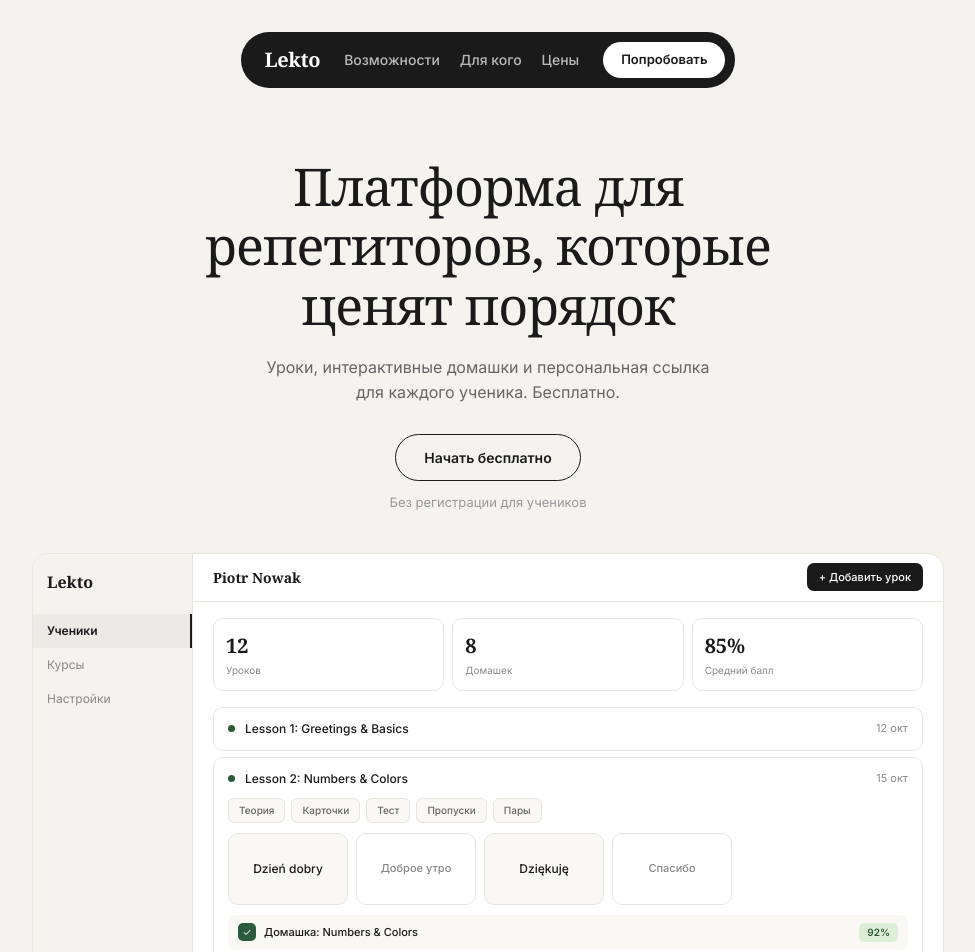
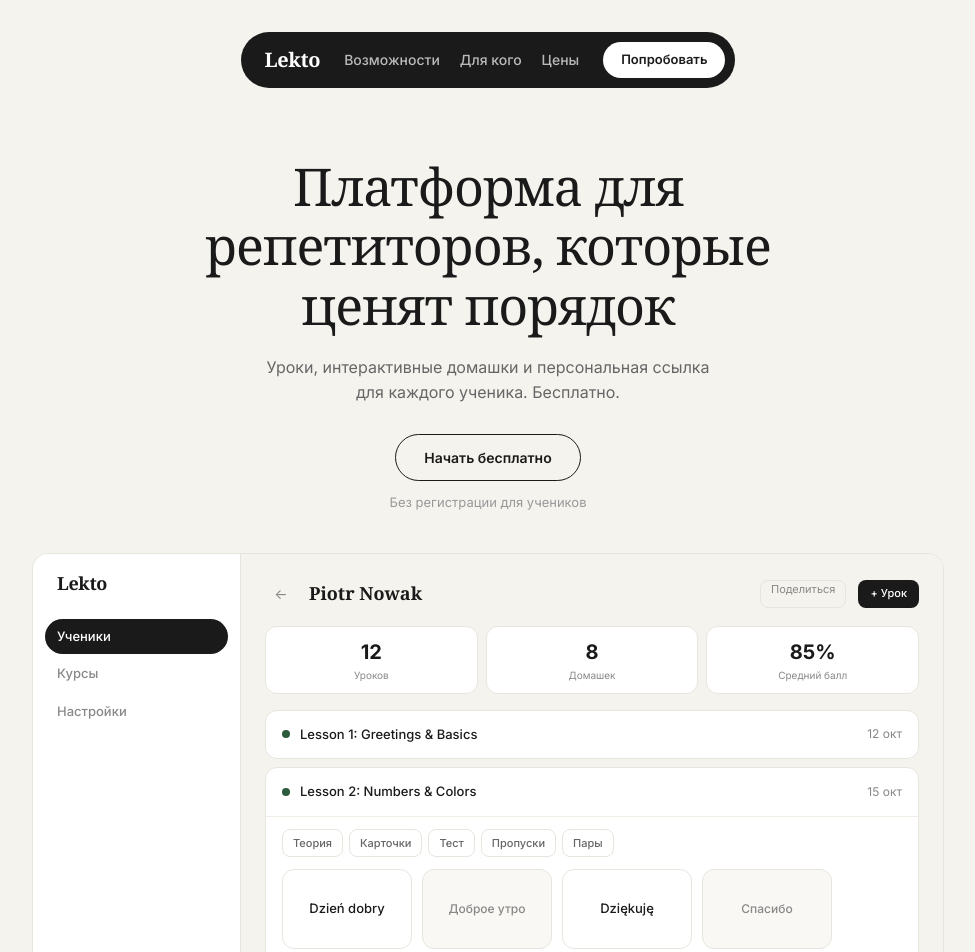
Before and after one commit to zerox9dev/lekto, a React (Vite) app: page / in a window 1280 px wide. Shown: the top 952 px of the page, without its empty margins (152-1127 px from the left). Built offline with nearby package versions, Linux system fonts and the light colour scheme; no server answers.

Commit message:
fix: preview matches real cabinet design (sidebar, cards, layout)

```diff
--- a/src/pages/landing.module.css
+++ b/src/pages/landing.module.css
@@ -439,81 +439,111 @@
   border-radius: 16px;
   overflow: hidden;
   border: 1px solid #e8e5de;
-  background: white;
+  background: #f5f3ee;
 }
 .previewWindow {
   display: flex;
-  height: 480px;
+  min-height: 460px;
   font-family: 'Inter', -apple-system, sans-serif;
 }
 
-/* Preview sidebar */
+/* Sidebar — matches real cabinet */
 .prevSidebar {
-  width: 160px;
-  background: #f5f3ee;
+  width: 208px;
+  background: white;
   border-right: 1px solid #e8e5de;
-  padding: 16px 0;
+  padding: 16px 12px;
   flex-shrink: 0;
+  display: flex;
+  flex-direction: column;
+  gap: 2px;
 }
 .prevLogo {
   font-family: Georgia, serif;
-  font-size: 16px;
+  font-size: 18px;
   font-weight: 700;
   color: #1a1a1a;
-  padding: 0 14px 20px;
+  padding: 0 12px 20px;
+  letter-spacing: -0.02em;
 }
 .prevNavItem {
-  padding: 8px 14px;
-  font-size: 12px;
+  padding: 8px 12px;
+  font-size: 13px;
+  font-weight: 500;
   color: #888;
+  border-radius: 999px;
 }
 .prevNavActive {
-  color: #1a1a1a;
-  font-weight: 600;
-  background: rgba(0,0,0,0.04);
-  border-right: 2px solid #1a1a1a;
+  color: white;
+  background: #1a1a1a;
 }
 
-/* Preview main */
+/* Main area */
 .prevMain {
   flex: 1;
   display: flex;
   flex-direction: column;
   min-width: 0;
+  background: #f5f3ee;
 }
 .prevTopbar {
-  height: 48px;
-  border-bottom: 1px solid #e8e5de;
+  display: none;
+}
+.prevContent {
+  flex: 1;
+  padding: 24px;
+  max-width: 720px;
+  margin: 0 auto;
+  width: 100%;
+}
+
+/* Page header */
+.prevPageHeader {
   display: flex;
   align-items: center;
-  padding: 0 20px;
   gap: 12px;
+  margin-bottom: 16px;
 }
-.prevTopbarTitle {
+.prevBackBtn {
+  width: 32px;
+  height: 32px;
+  border-radius: 8px;
+  display: flex;
+  align-items: center;
+  justify-content: center;
+  color: #888;
+  font-size: 14px;
+}
+.prevPageTitle {
   font-family: Georgia, serif;
-  font-size: 14px;
+  font-size: 18px;
   font-weight: 600;
   color: #1a1a1a;
   flex: 1;
 }
-.prevTopbarBtn {
+.prevShareBtn {
+  height: 28px;
+  padding: 0 10px;
+  border-radius: 8px;
+  border: 1px solid #e8e5de;
+  background: none;
+  font-size: 11px;
+  color: #888;
+}
+.prevAddBtn {
   height: 28px;
   padding: 0 12px;
-  border-radius: 7px;
+  border-radius: 8px;
   background: #1a1a1a;
   color: white;
   font-size: 11px;
   font-weight: 500;
   display: flex;
   align-items: center;
-}
-.prevContent {
-  flex: 1;
-  padding: 16px 20px;
-  overflow: hidden;
+  gap: 4px;
 }
 
-/* Stats */
+/* Stats — matches real: rounded-xl border bg-white */
 .prevStats {
   display: flex;
   gap: 8px;
@@ -521,102 +551,112 @@
 }
 .prevStatCard {
   flex: 1;
-  padding: 12px;
-  border-radius: 10px;
+  padding: 10px 12px;
+  border-radius: 12px;
   border: 1px solid #e8e5de;
+  background: white;
+  text-align: center;
 }
 .prevStatVal {
   font-size: 20px;
   font-weight: 700;
   color: #1a1a1a;
-  font-family: Georgia, serif;
 }
 .prevStatLbl {
   font-size: 10px;
   color: #888;
-  margin-top: 2px;
+  margin-top: 1px;
 }
 
-/* Lessons */
+/* Lesson cards — matches real: rounded-xl border bg-white */
 .prevLesson {
   display: flex;
   align-items: center;
   gap: 10px;
-  padding: 12px 14px;
+  padding: 14px 16px;
   border: 1px solid #e8e5de;
-  border-radius: 10px;
-  margin-bottom: 6px;
+  border-radius: 12px;
+  margin-bottom: 8px;
+  background: white;
 }
 .prevLessonOpen {
   flex-direction: column;
   align-items: stretch;
   gap: 0;
+  padding: 0;
 }
 .prevLessonHeader {
   display: flex;
   align-items: center;
   gap: 10px;
+  padding: 14px 16px;
 }
 .prevDot {
-  width: 7px;
-  height: 7px;
+  width: 8px;
+  height: 8px;
   border-radius: 50%;
   background: #2d5a3d;
   flex-shrink: 0;
 }
 .prevDotGray { background: #ccc; }
 .prevLessonName {
-  font-size: 12px;
+  font-size: 13px;
   font-weight: 500;
   color: #1a1a1a;
   flex: 1;
 }
 .prevDate {
-  font-size: 11px;
+  font-size: 12px;
   color: #888;
+}
+
+/* Expanded lesson content */
+.prevLessonBody {
+  padding: 0 16px 14px;
+  border-top: 1px solid #f0ede6;
 }
 
 /* Tags */
 .prevTags {
   display: flex;
   gap: 6px;
-  margin-top: 10px;
+  margin-top: 12px;
   flex-wrap: wrap;
 }
 .prevTag {
-  padding: 4px 10px;
-  border-radius: 6px;
-  font-size: 10px;
+  padding: 5px 10px;
+  border-radius: 8px;
+  font-size: 11px;
   font-weight: 500;
   border: 1px solid #e8e5de;
   color: #666;
-  background: #faf8f5;
+  background: white;
 }
 
 /* Flashcards */
 .prevCards {
   display: flex;
-  gap: 8px;
-  margin-top: 10px;
+  gap: 10px;
+  margin-top: 12px;
 }
 .prevCard {
-  width: 120px;
-  height: 72px;
-  border-radius: 10px;
+  width: 130px;
+  height: 80px;
+  border-radius: 12px;
   border: 1px solid #e8e5de;
-  background: #faf8f5;
+  background: white;
   display: flex;
   align-items: center;
   justify-content: center;
-  font-size: 12px;
+  font-size: 13px;
   font-weight: 500;
   color: #1a1a1a;
   flex-shrink: 0;
 }
 .prevCardBack {
-  background: white;
+  background: #faf8f5;
   color: #888;
-  font-size: 11px;
+  font-size: 12px;
 }
 
 /* Homework row */
@@ -624,15 +664,16 @@
   display: flex;
   align-items: center;
   gap: 8px;
-  margin-top: 10px;
-  padding: 8px 10px;
-  border-radius: 8px;
-  background: #faf8f5;
+  margin-top: 12px;
+  padding: 10px 12px;
+  border-radius: 10px;
+  border: 1px solid #e8e5de;
+  background: white;
 }
 .prevHwCheck {
-  width: 18px;
-  height: 18px;
-  border-radius: 5px;
+  width: 20px;
+  height: 20px;
+  border-radius: 6px;
   background: #2d5a3d;
   color: white;
   font-size: 10px;
@@ -642,14 +683,14 @@
   flex-shrink: 0;
 }
 .prevHwName {
-  font-size: 11px;
+  font-size: 12px;
   color: #1a1a1a;
   font-weight: 500;
   flex: 1;
 }
 .prevHwBadge {
   padding: 2px 8px;
-  border-radius: 5px;
+  border-radius: 6px;
   font-size: 10px;
   font-weight: 600;
   background: #ddefd7;
--- a/src/pages/landing.tsx
+++ b/src/pages/landing.tsx
@@ -82,11 +82,14 @@
             </div>
             {/* Main */}
             <div className={s.prevMain}>
-              <div className={s.prevTopbar}>
-                <span className={s.prevTopbarTitle}>Piotr Nowak</span>
-                <span className={s.prevTopbarBtn}>+ Добавить урок</span>
+              <div className={s.prevContent}>
+                {/* Page header like real cabinet */}
+                <div className={s.prevPageHeader}>
+                  <div className={s.prevBackBtn}>←</div>
+                  <div className={s.prevPageTitle}>Piotr Nowak</div>
+                  <span className={s.prevShareBtn}>Поделиться</span>
+                  <span className={s.prevAddBtn}>+ Урок</span>
                 </div>
-              <div className={s.prevContent}>
                 {/* Stats */}
                 <div className={s.prevStats}>
                   <div className={s.prevStatCard}><div className={s.prevStatVal}>12</div><div className={s.prevStatLbl}>Уроков</div></div>
@@ -101,6 +104,7 @@
                   <div className={s.prevLessonHeader}>
                     <span className={s.prevDot} /><span className={s.prevLessonName}>Lesson 2: Numbers &amp; Colors</span><span className={s.prevDate}>15 окт</span>
                   </div>
+                  <div className={s.prevLessonBody}>
                     <div className={s.prevTags}>
                       <span className={s.prevTag}>Теория</span>
                       <span className={s.prevTag}>Карточки</span>
@@ -118,6 +122,7 @@
                       <span className={s.prevHwCheck}>✓</span>
                       <span className={s.prevHwName}>Домашка: Numbers &amp; Colors</span>
                       <span className={s.prevHwBadge}>92%</span>
+                    </div>
                   </div>
                 </div>
                 <div className={s.prevLesson}>
```
Lines whose indentation alone changed are shown as unchanged.
